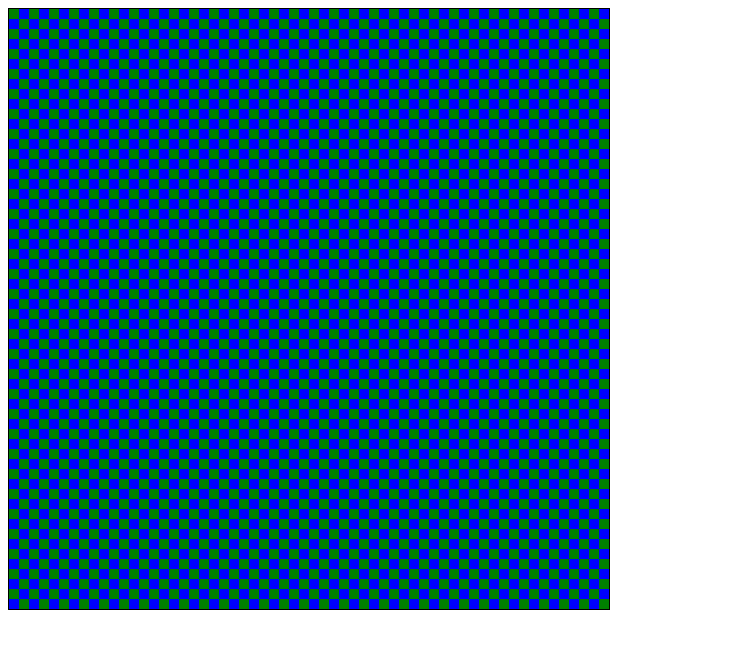
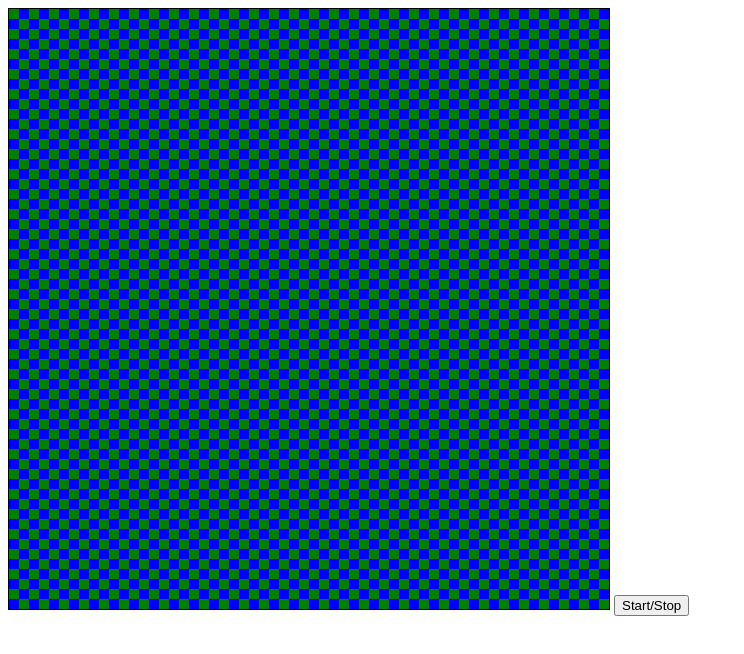
Before and after one commit to freebootin/emergence, a plain HTML site: page index.html in a window 1280 px wide. Shown: the whole page, without its empty margins (0-744 px from the left). Drawn offline with Linux system fonts and the light colour scheme.

Commit message:
add start/stop button

```diff
--- a/index.html
+++ b/index.html
@@ -12,5 +12,6 @@
   </head>
   <body>
     <canvas id="canvas"></canvas>
+    <button id="btn">Start/Stop</button>
   </body>
 </html>
```
